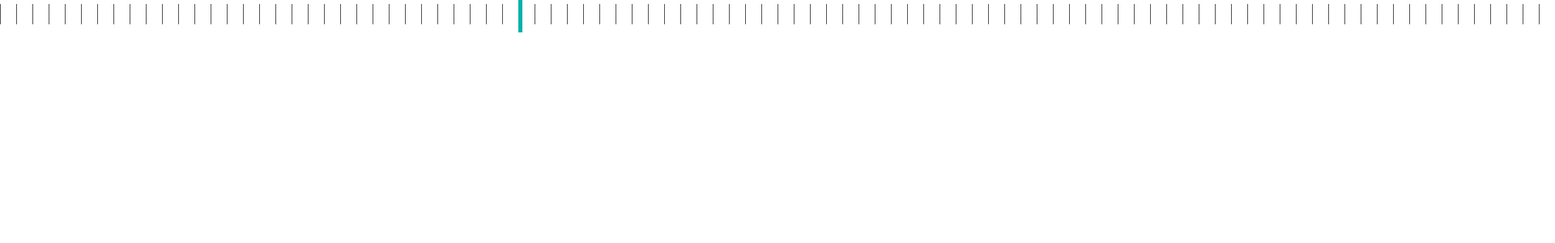
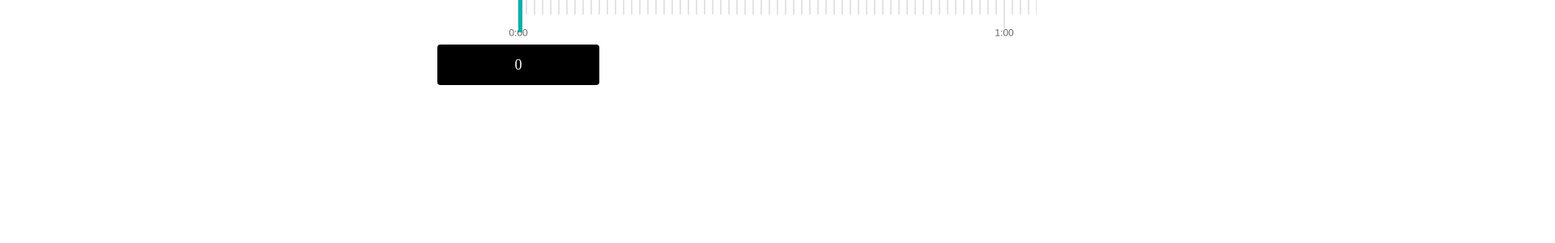
Before and after one commit to dung1004/demo-ruler, a React (Create React App) app: page / in a window 1280 px wide. Shown: the top 300 px of the page at 81% size, 1920 px wide, since content can reach past the window. Built offline with nearby package versions, Linux system fonts and the light colour scheme.

Commit message:
set time date ruler

```diff
--- a/src/components/ruler.jsx
+++ b/src/components/ruler.jsx
@@ -6,12 +6,25 @@ import "./styles.css";
 class ruler extends Component {
   constructor(props) {
     super(props);
-    this.state = {
-      options: {
-        divide: 10,
-        precision: 1,
-        currentValue: 160,
-      },
+    this.options = {
+      canvasWidth: document.body.clientWidth || 375,
+      canvasHeight: 83,
+      boxColor: "#E4E4E4",
+      scrollLeft: 0,
+      heightDecimal: 35,
+      heightDigit: 18,
+      lineWidth: 2,
+      colorDecimal: "#E4E4E4",
+      colorDigit: "#E4E4E4",
+      divide: 10,
+      precision: 1,
+      fontSize: 12,
+      fontColor: "#666",
+      fontMarginTop: 35,
+      maxValue: 1440,
+      minValue: 0,
+      currentValue: 0,
+      seconds: 0,
     };
 
     this.localState = {
@@ -20,11 +33,29 @@ class ruler extends Component {
       isTouchEnd: true,
       touchPoints: [],
     };
+
+    this.state = {
+      value: 0,
+      date: new Date(),
+      startTimeDate: {
+        setDate: 0,
+        setMonth: 0,
+        setYear: 0,
+        setHours: 0,
+        setMinutes: 0,
+        setSeconds: 0
+      },
+    };
   }
 
   componentDidMount() {
-    this.drawRuler();
+    const { canvasWidth, canvasHeight } = this.options;
     let canvas = document.getElementById("timeline");
+
+    canvas.width = canvasWidth * 2;
+    canvas.height = canvasHeight * 2;
+    canvas.style.width = canvasWidth + "px";
+    canvas.style.height = canvasHeight + "px";
     if (this.browserEnv) {
       canvas.ontouchstart = this.touchStart.bind(this);
       canvas.ontouchmove = this.touchMove.bind(this);
@@ -34,22 +65,9 @@ class ruler extends Component {
       canvas.onmousemove = this.touchMove.bind(this);
       canvas.onmouseup = this.touchEnd.bind(this);
     }
+    this.drawRuler();
+    this.setStartTimeDate()
   }
-
-  drawRuler = () => {
-    let canvas = document.getElementById("timeline");
-    let context = canvas.getContext("2d");
-
-    let spacing = 20;
-    context.lineWidth = 1;
-    context.strokeStyle = "#555";
-    context.beginPath();
-    for (var interval = 0; interval < 200; interval++) {
-      context.moveTo(interval * spacing + 0.5, 50);
-      context.lineTo(interval * spacing + 0.5, 5);
-      context.stroke();
-    }
-  };
 
   touchStart(e) {
     e.preventDefault();
@@ -58,14 +76,13 @@ class ruler extends Component {
       let touch = (e.touches && e.touches[0]) || e;
       this.localState.startX = touch.pageX;
       this.localState.startY = touch.pageY;
-      this.localState.startT = new Date().getTime();
+      // this.localState.startT = new Date().getTime();
       this.localState.isTouchEnd = false;
-      //   console.log("touch", touch);
+      // console.log("localState in touchStart", this.localState);
     }
   }
 
   touchMove(e) {
-    //   console.log("e", e);
     if (!this.browserEnv && (e.which !== 1 || e.buttons === 0)) return;
     this.touchPoints(e);
     let touch = (e.touches && e.touches[0]) || e,
@@ -73,27 +90,21 @@ class ruler extends Component {
       deltaY = touch.pageY - this.localState.startY;
     if (
       Math.abs(deltaX) > Math.abs(deltaY) &&
-      Math.abs(Math.round(deltaX / this.state.options.divide)) > 0
+      Math.abs(Math.round(deltaX / this.options.divide)) > 0
     ) {
       if (this.browserEnv && !this.rebound(deltaX)) {
         return;
       }
-      // this.moveDreaw(deltaX);
+      this.moveDreaw(deltaX);
       this.localState.startX = touch.pageX;
       this.localState.startY = touch.pageY;
     }
-
-    //   console.log('state in touch move: ', this.state.localState);
   }
 
   touchEnd() {
-    //   this.moveDreaw(this.browserEnv ? this.inertialShift() : 0);
-    //   this.setState({
-    //     localState: {
-    //       isTouchEnd: true,
-    //       arrTouchPoints: [],
-    //     },
-    //   });
+    this.moveDreaw(this.browserEnv ? this.inertialShift() : 0);
+    this.localState.isTouchEnd = true;
+    this.localState.touchPoints = [];
   }
 
   touchPoints(e) {
@@ -101,35 +112,173 @@ class ruler extends Component {
       time = new Date().getTime(),
       shift = touch.pageX;
 
-    this.localState.touchPoints.push({ time: time, shift: shift });
-
-    console.log(this.localState);
-    console.log(this.localState.touchPoints);
+    this.localState.touchPoints.push({ time, shift });
   }
 
-  // moveDreaw(shift) {
-  //   const { divide, precision } = this.state.options;
-  //   let moveValue = Math.round(-shift / divide),
-  //     _moveValue = Math.abs(moveValue),
-  //     draw = () => {
-  //       if (_moveValue < 1) {
-  //         return;
-  //       }
-  //       this.state.options.currentValue += Math.sign(moveValue) * precision;
-  //       this.dreawCanvas();
-  //       window.requestAnimationFrame(draw);
-  //       _moveValue--;
-  //     };
-  //   draw();
-  // }
+  moveDreaw(shift) {
+    const { divide, precision } = this.options;
+    let moveValue = Math.round(-shift / divide),
+      _moveValue = Math.abs(moveValue),
+      draw = () => {
+        if (_moveValue < 1) {
+          return;
+        }
+
+        this.options.currentValue += Math.sign(moveValue) * precision;
+
+        // this.options.seconds++;
+
+        // if (this.options.seconds === 60) {
+        //   this.options.currentValue += Math.sign(moveValue) * precision;
+        //   this.options.seconds = 0;
+        // }
+
+        // console.log("currentValue : ", this.options.currentValue);
+        // console.log("this.options.seconds : ", this.options.seconds);
+        this.drawRuler();
+        window.requestAnimationFrame(draw);
+        _moveValue--;
+      };
+    draw();
+  }
+
+  drawRuler = () => {
+    const canvas = document.getElementById("timeline"),
+      context = canvas.getContext("2d");
+    // eslint-disable-next-line no-self-assign
+    canvas.height = canvas.height;
+    let {
+      canvasWidth,
+      canvasHeight,
+      maxValue,
+      minValue,
+      currentValue,
+      precision,
+      divide,
+      heightDecimal,
+      heightDigit,
+      lineWidth,
+      colorDecimal,
+      colorDigit,
+      fontSize,
+      fontColor,
+      fontMarginTop,
+      seconds,
+    } = this.options;
+
+    currentValue =
+      currentValue > minValue
+        ? currentValue < maxValue
+          ? currentValue
+          : maxValue
+        : minValue;
+
+    currentValue =
+      (Math.round((currentValue * 10) / precision) * precision) / 10;
+    this.options.currentValue = currentValue;
+
+    this.handleValue(currentValue);
+
+    let diffCurrentMin = ((currentValue - minValue) * divide) / precision;
+    let startValue =
+      currentValue - Math.floor(canvasWidth / 2 / divide) * precision;
+    startValue =
+      startValue > minValue
+        ? startValue < maxValue
+          ? startValue
+          : maxValue
+        : minValue;
+    let endValue = startValue + (canvasWidth / divide) * precision;
+    endValue = endValue < maxValue ? endValue : maxValue;
+    let origin = {
+      x:
+        diffCurrentMin > canvasWidth / 2
+          ? (canvasWidth / 2 -
+              ((currentValue - startValue) * divide) / precision) *
+            2
+          : (canvasWidth / 2 - diffCurrentMin) * 2,
+      y: canvasHeight * 2,
+    };
+
+    heightDecimal = heightDecimal * 2;
+    heightDigit = heightDigit * 2;
+    lineWidth = lineWidth * 2;
+    fontSize = fontSize * 2;
+    fontMarginTop = fontMarginTop * 2;
+    divide = divide * 2;
+    const derivative = 1 / precision;
+
+    for (let i = 0; i <= 1440; i++) {
+      context.beginPath();
+      context.moveTo(origin.x + (i - startValue / precision) * divide, 0);
+      context.lineTo(
+        origin.x + (i - startValue / precision) * divide,
+        i % 60 === 0 ? heightDecimal : heightDigit
+      );
+      context.lineWidth = lineWidth;
+      context.strokeStyle = i % 10 === 0 ? colorDecimal : colorDigit;
+      context.stroke();
+      context.fillStyle = fontColor;
+      context.textAlign = "center";
+      context.textBaseline = "top";
+      if (i % 60 === 0) {
+        context.font = `${fontSize}px Arial`;
+        context.fillText(
+          Math.round(i / 60) / (derivative / 1) + ":00",
+          origin.x + (i - startValue / precision) * divide,
+          fontMarginTop
+        );
+      }
+
+      context.closePath();
+    }
+  };
+
+  handleValue = (value) => {
+    if (value) {
+      this.setState({
+        value,
+      });
+    }
+  };
+
+
+  setStartTimeDate = () => {
+    const { date } = this.state;
+      date.setDate(2);
+      date.setMonth(6);
+      date.setYear(2020);
+      date.setHours(0);
+      date.setMinutes(0);
+      date.setSeconds(0);
+      this.setState({
+        startTimeDate: {
+          setDate: date.getDate() ,
+          setMonth: date.getMonth(),
+          setYear: date.getYear(),
+          setHours: date.getHours(),
+          setMinutes: date.getMinutes(),
+          setSeconds: date.getSeconds()
+        }
+
+      })
+  }
+
+
 
   render() {
-    const { localState } = this;
+    const { value, date, startTimeDate } = this.state;
 
-    //localState?.arrTouchPoints?.length > 0 ? console.log("state render", localState) : null
+
+    // console.log("render value", value);
+    console.log("render startDate", date.getDate());
+    console.log("render startDate", startTimeDate);
 
     return (
       <div className="box-canvas">
+        <div className="show-value">
+          <span> {value} </span>
+        </div>
         <canvas id="timeline" width="1920" height="30"></canvas>
       </div>
     );
--- a/src/components/styles.css
+++ b/src/components/styles.css
@@ -13,3 +13,18 @@ html, body {width:100%; height:100%;margin:0;padding:0;}
     height: 40px;
     background-color: #00b0ab;
 }
+.show-value {
+    width: 200px;
+    height: 50px;
+    background-color: black;
+    color: white;
+    border-radius: 4px;
+    position: absolute;
+    left: 50%;
+    transform: translateX(-50%);
+    top: 55px;
+    display: flex;
+    justify-content: center;
+    align-items: center;
+    font-size: 18px;
+}
```
